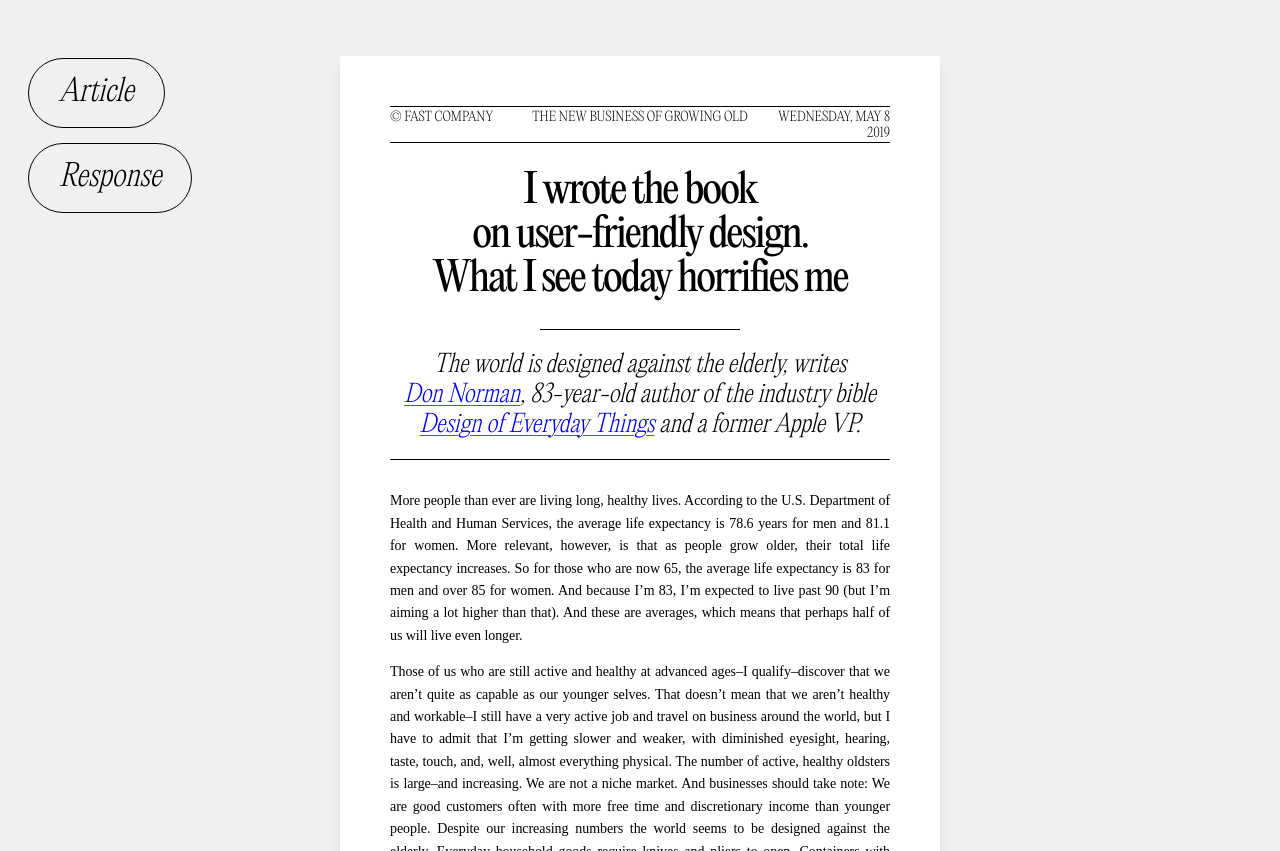
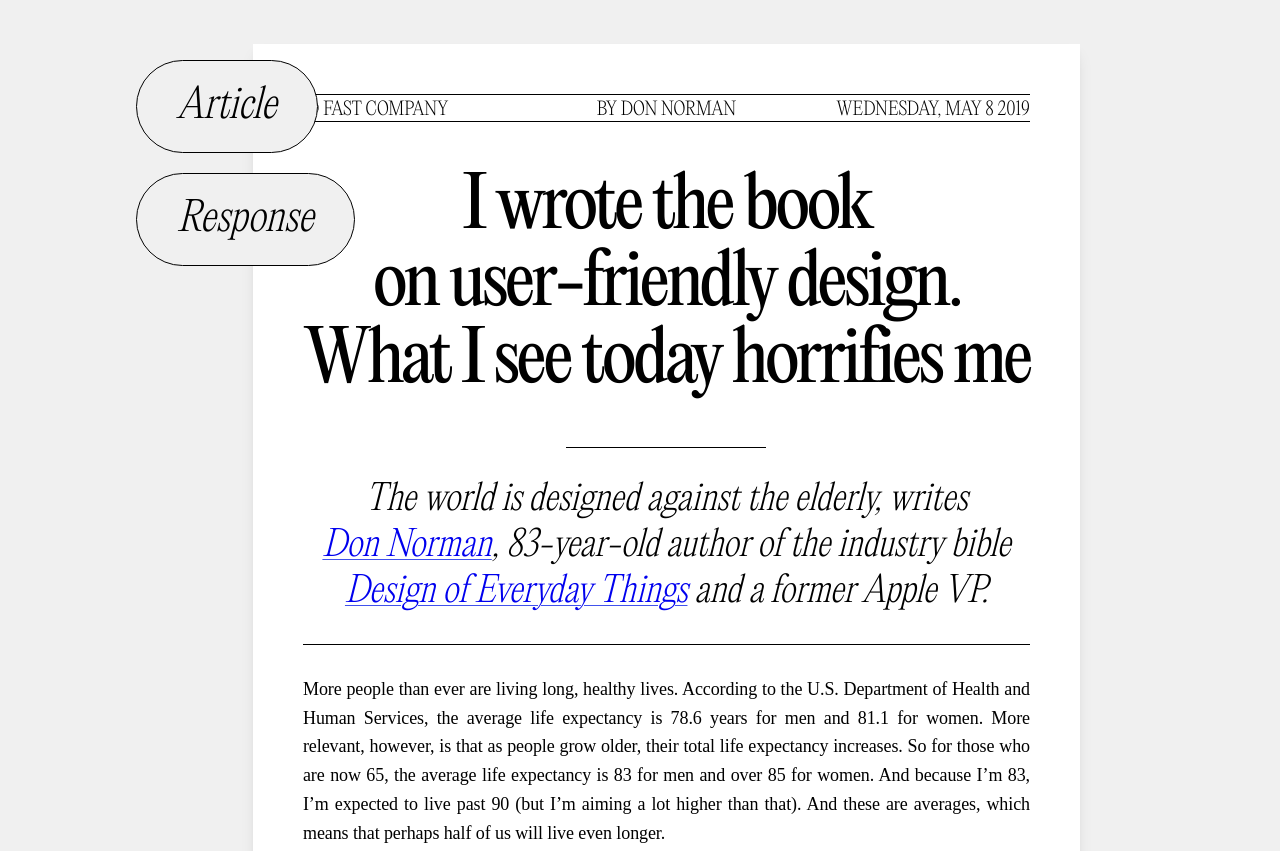
Before and after one commit to prututu/manuscript, a plain HTML site: page index.html in a window 1280 px wide. Shown: the top 851 px of the page. Drawn offline with Linux system fonts and the light colour scheme; files whose address does not match are found by name.

Commit message:
New layout

```diff
--- a/index.html
+++ b/index.html
@@ -16,15 +16,18 @@
             <div class="line"></div>
                <div id="textbox">
                   <h4 class="alignleft">&copy; Fast Company</h4>
-                  <h4 class="aligncenter">The New Business of Growing Old</h4>
+                  <h4 class="aligncenter">by Don Norman</h4>
                   <h4 class="alignright">Wednesday, May 8 2019</h4>
                </div>
             <div class="line"></div>
                   <h1>I wrote the book <span class="keeptogether">on user-friendly design.</span> <span class="keeptogether">What I see today horrifies me</span></h1>
+
             <div class="line1"></div>
                    <h2>The world is designed against the elderly, writes <span class="keeptogether"><a href="https://www.fastcompany.com/user/don-norman">Don Norman</a></span>, 83-year-old author of the industry bible <a href="https://www.amazon.com/Design-Everyday-Things-Revised-Expanded/dp/0465050654">Design of Everyday Things</a> and a former Apple VP.
                </h2>
+
             <div class="line">
+
          </header>
 
             <p>More people than ever are living long, healthy lives. According to the U.S. Department of Health and Human Services, the average life expectancy is 78.6 years for men and 81.1 for women. More relevant, however, is that as people grow older, their total life expectancy increases. So for those who are now 65, the average life expectancy is 83 for men and over 85 for women. And because I’m 83, I’m expected to live past 90 (but I’m aiming a lot higher than that). And these are averages, which means that perhaps half of us will live even longer.</p>
@@ -68,10 +71,8 @@
             <p class="solid"><em><span class="keeptogether"><a href="https://www.fastcompany.com/user/don-norman">Don Norman</a></span> is a leading authority on the design of emotional pleasing and useable technology. He is the author of <a href="https://www.amazon.com/Design-Everyday-Things-Revised-Expanded-ebook/dp/B00E257T6C?tag=wwwfccom-20">Design of Everyday Things</a> and  <a href="https://www.amazon.com/Emotional-Design-Love-Everyday-Things/dp/0465051359/ref=sr_1_2?crid=1ZJJADHMEQWES&keywords=emotional+design+norman&qid=1557169944&s=gateway&sprefix=emotional+design+no%2Cdigital-text%2C205&sr=8-2&tag=wwwfccom-20">Emotional Design</a>, a former vice president at Apple, and professor and director of the Design Lab at the University of California, San Diego.</em></p>
             <a name="response"></a>
       </main>
-      <br>
-      <br>
-      <br>
-      <br>
+      <br><br><br><br><br><br><br><br><br><br><br><br>
+
       <main>
          <header>
             <div class="line"></div>
--- a/style.css
+++ b/style.css
@@ -1,6 +1,7 @@
 html {
-	scroll-behavior: smooth;
-  }
+    scroll-behavior: smooth !important;
+	cursor: url('donnormancursor.png') !important;
+}
 
 /* || Typography */
 
@@ -83,13 +84,13 @@ nav{
 	font-family: 'PP Editorial New', sans-serif;
 	font-weight: 200;
 	font-style: italic;
-	font-size: 30px;
+	font-size: 40px;
 	padding: 0.5em 1em;
 	margin:0.25em;
-	margin-left:20px;
+	margin-left:10vw;
 	border-radius: 1.5em;
 	border: 1px solid black;
-	background: none;
+	background: rgb(240, 240, 240);
 	cursor: pointer;
 
 }
@@ -97,7 +98,7 @@ nav{
 .pill:hover {
 	background: black;
 	color:white;
-	cursor: url("assets/donnormancursor.png"), pointer;
+	cursor: url("assets/donnormancursor.png"), auto!important;
 }
 
 header {
@@ -107,15 +108,13 @@ header {
 }
 main {
 	padding:48px;
-	max-width: 500px;
-	margin-left: auto;
-	margin-right: auto;
+	max-width: 600px;
 	box-shadow: rgba(0, 0, 0, 0.1) 0px 10px 15px -3px, rgba(0, 0, 0, 0.05) 0px 4px 6px -2px;
  }
 
 main {
     display: table;
-    margin: -122px auto 100px auto;
+    margin: -190px 15vw 100px auto;
     padding:50px;
 	background-color:white;
 }
@@ -128,7 +127,7 @@ p {
 	font-family: 'Source Serif Pro', serif;
 	font-weight: 400;
 	text-align: justify;
-	font-size: 14px;
+	font-size: 18px;
 	line-height: 160%;
 	letter-spacing: -0.005em;
 }
@@ -136,7 +135,7 @@ p {
 H1 {
 	font-family: 'PP Editorial New', sans-serif;
 	font-weight: 400;
-	font-size: 40px;
+	font-size: 70px;
 	line-height: 110%;
 	letter-spacing: -0.05em;
 }
@@ -144,6 +143,7 @@ H1 {
 H2 {
 	font-family: 'PP Editorial New', sans-serif;
 	font-weight: 200;
+	font-size: 35px;
 	font-style: italic;
 
 }
@@ -164,11 +164,20 @@ H3 {
 
 H4 {
 	font-family: 'PP Editorial New', sans-serif;
-	font-size: 80%;
+	font-size: 18px;
 	font-weight: 200;
 	text-transform: uppercase;
 	margin-top: 3px;
 	margin-bottom: 0px;
+}
+H5 {
+	font-family: 'PP Editorial New', sans-serif;
+	font-size: 18px;
+	font-weight: 400;
+	text-transform: uppercase;
+	margin-top: 3px;
+	margin-bottom: 0px;
+	font-style: italic;
 }
 
 /*Links*/
@@ -181,7 +190,7 @@ a:visited {
 	color: #4152EC;
 }
 a:hover {
-	color: #eb5081;
-	cursor: url("assets/donnormancursor.png"), pointer;
+	color: #e86a92;
+	cursor: url("assets/donnormancursor.png"), auto !important;
 
 }
```
Also changed, not shown: assets/donnormancursor.png, assets/donnormancursor1.png (added), 1 other file.
